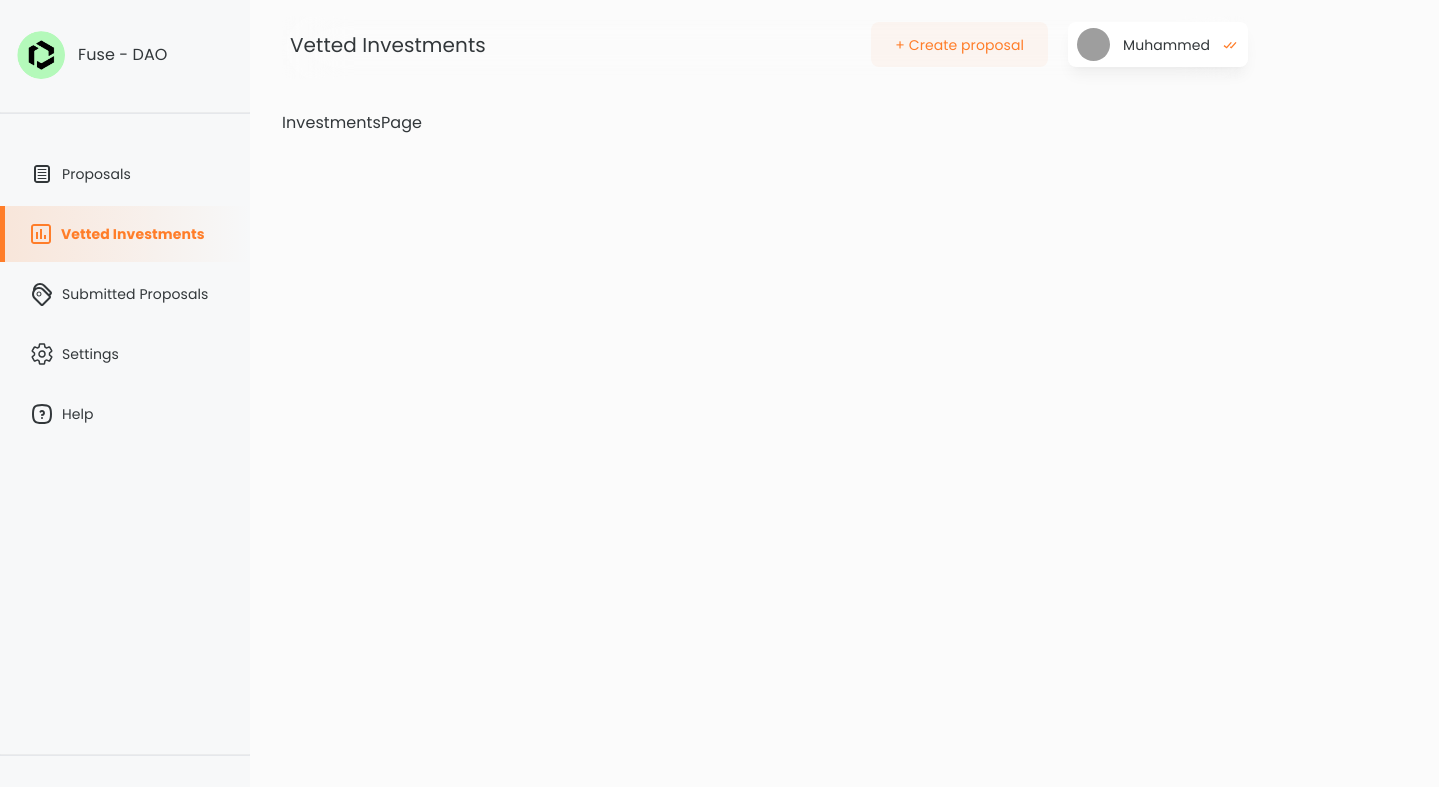
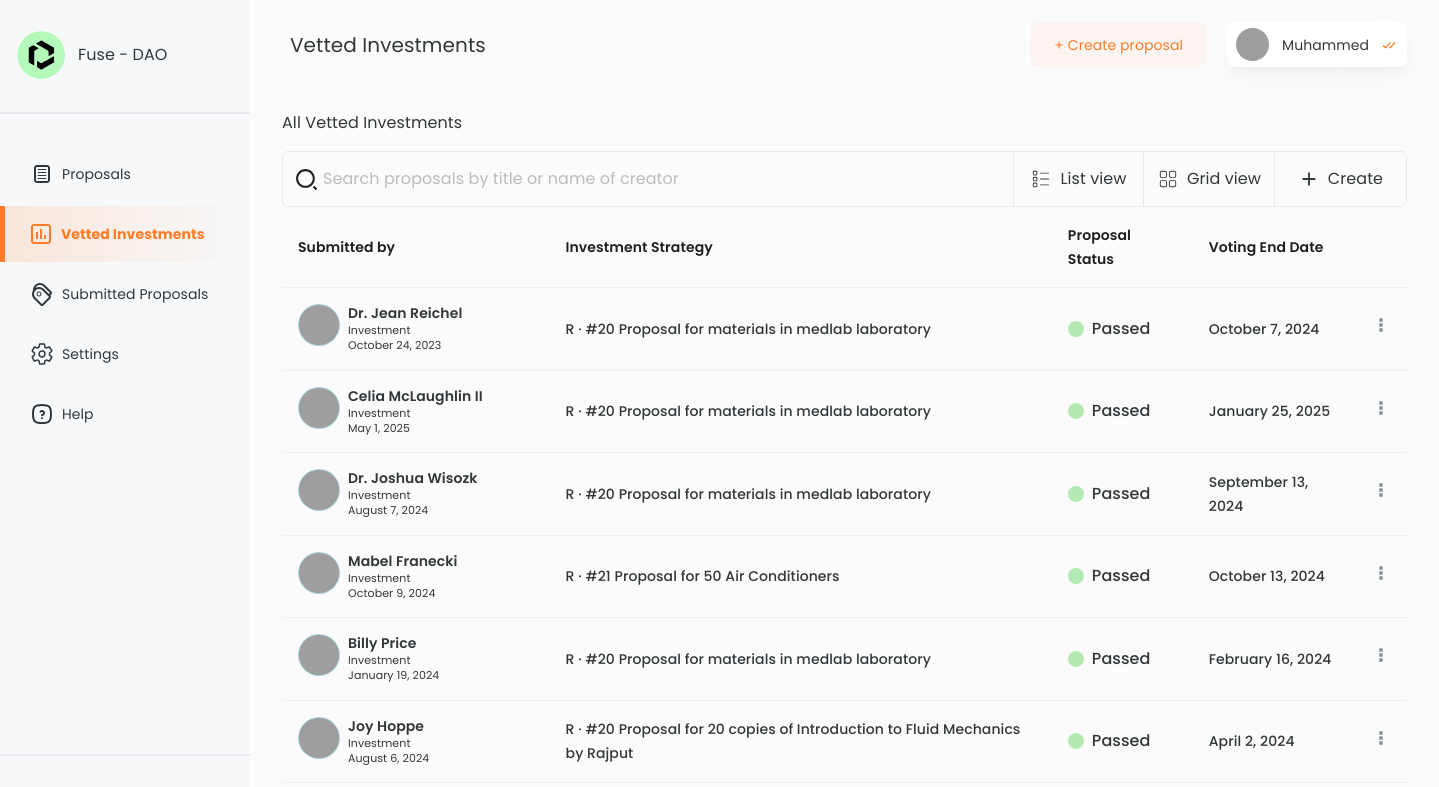
Before and after one commit to osas2211/dorahack-dao, a Next.js app: page /investments in a window 1280 px wide. Shown: the top 787 px of the page, 1439 px wide, since content can reach past the window. Built offline with nearby package versions, Linux system fonts and the light colour scheme; grey boxes are pictures that could not be loaded.

Commit message:
add update for ui

```diff
--- a/app/(inApp)/investments/page.tsx
+++ b/app/(inApp)/investments/page.tsx
@@ -1,7 +1,12 @@
+import { VettedInvestments } from "@/components/proposals/VettedInvestments"
 import React from "react"
 
 const InvestmentsPage = () => {
-  return <div>InvestmentsPage</div>
+  return (
+    <div>
+      <VettedInvestments />
+    </div>
+  )
 }
 
 export default InvestmentsPage
--- /dev/null
+++ b/app/(inApp)/submissions/page.tsx
@@ -0,0 +1,12 @@
+import { MyProposals } from "@/components/proposals/MyProposals"
+import React from "react"
+
+const SubmissionsPage = () => {
+  return (
+    <div>
+      <MyProposals />
+    </div>
+  )
+}
+
+export default SubmissionsPage
--- /dev/null
+++ b/components/proposals/MyProposals.tsx
@@ -0,0 +1,50 @@
+"use client"
+import { Input } from "antd"
+import React from "react"
+import { RiSearch2Line } from "react-icons/ri"
+import { CiBoxList } from "react-icons/ci"
+import { CiGrid41 } from "react-icons/ci"
+import { LiaPollSolid } from "react-icons/lia"
+import { MdOutlineAdd } from "react-icons/md"
+import { ProposalsTable } from "./ProposalTable"
+import { proposals } from "@/db/proposals"
+import Link from "next/link"
+
+export const MyProposals = () => {
+  const my_proposals = proposals.filter(
+    (proposal) => proposal.name === "Billy Price"
+  )
+  return (
+    <div className="relative">
+      <div className="sticky w-full top-12 md:top-8 left-0 z-[10] bg-surface dark:bg-surface-dark">
+        <p className="mb-4">My Proposals</p>
+        <div className="grid xl:grid-cols-[65%,1fr,1fr,1fr] rounded-md lg:grid-cols-[50%,1fr,1fr,1fr] grid-cols-2 lg:gap-0 gap-1 lg:h-[56px] h-auto border-outline-variant dark:border-outline-variant-dark lg:border-[1px]">
+          <div className="col-span-2 lg:col-span-1 lg:mb-0">
+            <Input
+              className="w-full lg:h-full h-[50px] focus:outline-none focus:border-0 outline-none lg:border-none border-outline-variant dark:border-outline-variant-dark"
+              prefix={<RiSearch2Line size={25} />}
+              placeholder="Search proposals by title"
+            />
+          </div>
+          <button className="rounded-md lg:rounded-none lg:p-0 p-4 lg:border-y-0 border-[1px] border-r-[1px] border-l-[1px] h-full w-full border-outline-variant dark:border-outline-variant-dark flex items-center gap-2 justify-center hover:bg-surface-container-high">
+            <CiBoxList size={22} />
+            <span>List view</span>
+          </button>
+          <button className="rounded-md lg:rounded-none lg:p-0 p-4 lg:border-y-0 lg:border-l-0 border-[1px] border-r-[1px] h-full w-full border-outline-variant dark:border-outline-variant-dark flex items-center gap-2 justify-center hover:bg-surface-container-high">
+            <CiGrid41 size={22} />
+            <span>Grid view</span>
+          </button>
+
+          <Link href={"/proposals/create"}>
+            <button className="rounded-md lg:rounded-none lg:p-0 p-4 lg:border-y-0 lg:border-x-0 border-[1px] h-full w-full border-outline-variant dark:border-outline-variant-dark flex items-center gap-2 justify-center hover:bg-surface-container-high">
+              <MdOutlineAdd size={22} />
+              <span>Create</span>
+            </button>
+          </Link>
+        </div>
+        <div></div>
+      </div>
+      <ProposalsTable data={my_proposals} />
+    </div>
+  )
+}
--- a/components/proposals/ProposalDetails.tsx
+++ b/components/proposals/ProposalDetails.tsx
@@ -10,6 +10,7 @@ import { CommentSection } from "./CommentSection"
 import { useParams } from "next/navigation"
 import { proposals } from "@/db/proposals"
 import { FundAllocation } from "./FundAllocation"
+import { Alert } from "antd"
 
 export const ProposalDetails = () => {
   const { proposal_id } = useParams()
@@ -38,7 +39,27 @@ export const ProposalDetails = () => {
         </div>
         <div className="md:sticky md:h-[70vh] md:top-[70px] md:right-0 w-full space-y-5">
           <div className="w-full bg-white dark:bg-surface-container-low-dark rounded-lg p-4 md:p-6 shadow-sm">
-            {status === "pending" ? <CastVote /> : <FundAllocation />}
+            {status === "pending" ? (
+              <CastVote />
+            ) : status === "passed" ? (
+              <FundAllocation />
+            ) : (
+              <div>
+                <p className="text-sm font-semibold mb-3">
+                  Voting session ended
+                </p>
+                <Alert
+                  type="error"
+                  style={{ padding: 12 }}
+                  description={
+                    <p className="text-xs">
+                      Voting has ended and proposal did not pass the approval
+                      stage.
+                    </p>
+                  }
+                />
+              </div>
+            )}
           </div>
           <div className="w-full bg-white dark:bg-surface-container-low-dark rounded-lg shadow-sm">
             <VoteStats />
--- a/components/proposals/ProposalTable.tsx
+++ b/components/proposals/ProposalTable.tsx
@@ -48,7 +48,7 @@ const columns: TableProps<ProposalI>["columns"] = [
     ),
   },
   {
-    title: "Title",
+    title: "Investment Strategy",
     dataIndex: "title",
     key: "title",
     render: (text, record) => {
--- /dev/null
+++ b/components/proposals/VettedInvestments.tsx
@@ -0,0 +1,49 @@
+"use client"
+import { Input } from "antd"
+import React from "react"
+import { RiSearch2Line } from "react-icons/ri"
+import { CiBoxList } from "react-icons/ci"
+import { CiGrid41 } from "react-icons/ci"
+import { LiaPollSolid } from "react-icons/lia"
+import { MdOutlineAdd } from "react-icons/md"
+import { ProposalsTable } from "./ProposalTable"
+import { proposals } from "@/db/proposals"
+import Link from "next/link"
+
+export const VettedInvestments = () => {
+  return (
+    <div className="relative">
+      <div className="sticky w-full top-12 md:top-8 left-0 z-[10] bg-surface dark:bg-surface-dark">
+        <p className="mb-4">All Vetted Investments</p>
+        <div className="grid xl:grid-cols-[65%,1fr,1fr,1fr] rounded-md lg:grid-cols-[50%,1fr,1fr,1fr] grid-cols-2 lg:gap-0 gap-1 lg:h-[56px] h-auto border-outline-variant dark:border-outline-variant-dark lg:border-[1px]">
+          <div className="col-span-2 lg:col-span-1 lg:mb-0">
+            <Input
+              className="w-full lg:h-full h-[50px] focus:outline-none focus:border-0 outline-none lg:border-none border-outline-variant dark:border-outline-variant-dark"
+              prefix={<RiSearch2Line size={25} />}
+              placeholder="Search proposals by title or name of creator"
+            />
+          </div>
+          <button className="rounded-md lg:rounded-none lg:p-0 p-4 lg:border-y-0 border-[1px] border-r-[1px] border-l-[1px] h-full w-full border-outline-variant dark:border-outline-variant-dark flex items-center gap-2 justify-center hover:bg-surface-container-high">
+            <CiBoxList size={22} />
+            <span>List view</span>
+          </button>
+          <button className="rounded-md lg:rounded-none lg:p-0 p-4 lg:border-y-0 lg:border-l-0 border-[1px] border-r-[1px] h-full w-full border-outline-variant dark:border-outline-variant-dark flex items-center gap-2 justify-center hover:bg-surface-container-high">
+            <CiGrid41 size={22} />
+            <span>Grid view</span>
+          </button>
+
+          <Link href={"/proposals/create"}>
+            <button className="rounded-md lg:rounded-none lg:p-0 p-4 lg:border-y-0 lg:border-x-0 border-[1px] h-full w-full border-outline-variant dark:border-outline-variant-dark flex items-center gap-2 justify-center hover:bg-surface-container-high">
+              <MdOutlineAdd size={22} />
+              <span>Create</span>
+            </button>
+          </Link>
+        </div>
+        <div></div>
+      </div>
+      <ProposalsTable
+        data={proposals.filter((proposal) => proposal.status === "passed")}
+      />
+    </div>
+  )
+}
```
